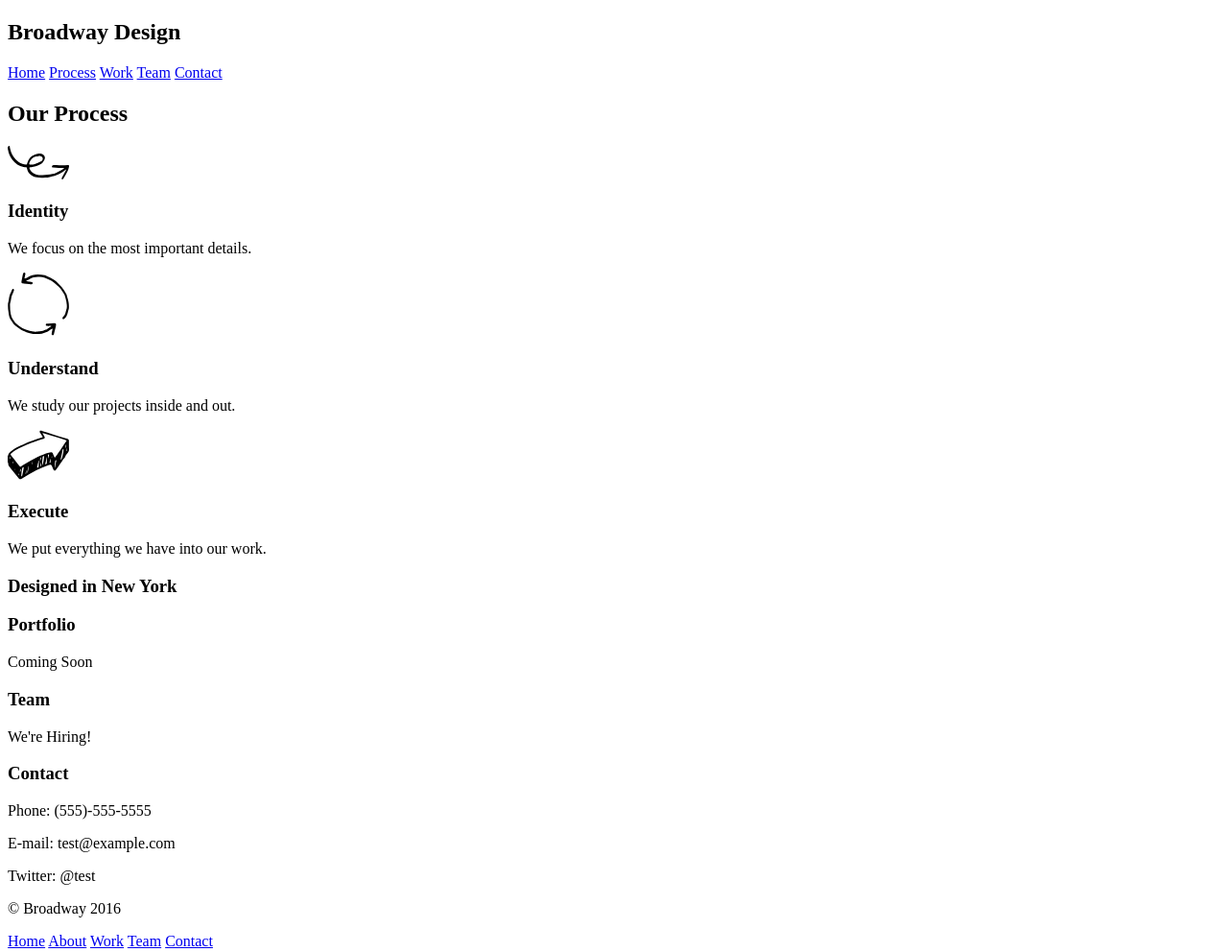
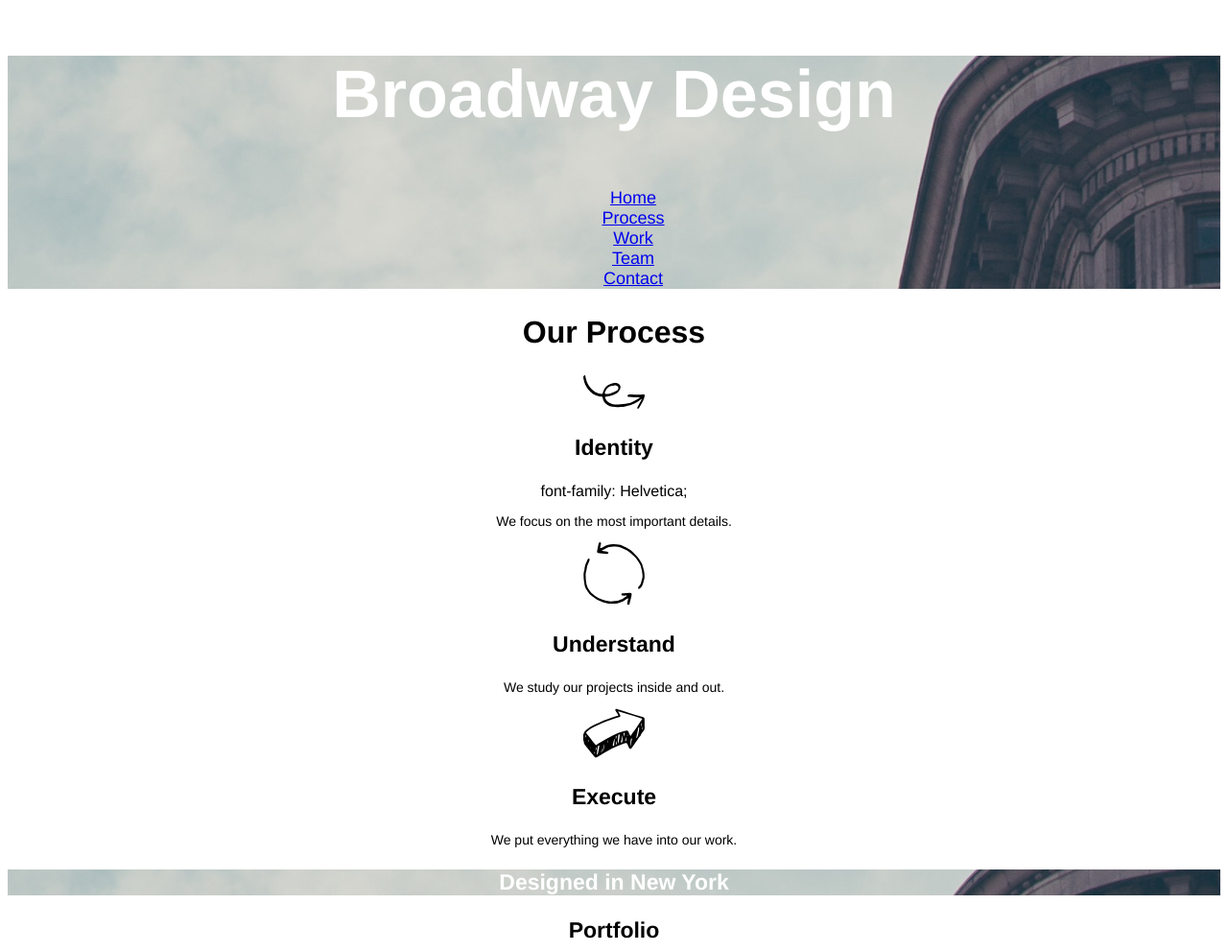
Before and after one commit to oldermcdonald/CA_BWS_Broadway, a plain HTML site: page index.html in a window 1280 px wide. Shown: the top 992 px of the page at 96% size. Drawn offline with Linux system fonts and the light colour scheme.

Commit message:
project done

```diff
--- a/index.html
+++ b/index.html
@@ -3,26 +3,27 @@
 
   <head>
     <meta charset="utf-8">
+    <link href="./resources/css/style.css" type="text/css" rel="stylesheet">
     <title>Broadway Design</title>
   </head>
 
   <body>
-    <header>
-      <nav>
+      <nav class="image-behind">
         <h1>Broadway Design</h1>
-        <a href="#">Home</a>
-        <a href="#process">Process</a>
-        <a href="#work">Work</a>
-        <a href="#team">Team</a>
-        <a href="#contact">Contact</a>
+        <ul>
+          <li><a href="#">Home</a></li>
+          <li><a href="#process">Process</a></li>
+          <li><a href="#work">Work</a></li>
+          <li><a href="#team">Team</a></li>
+          <li><a href="#contact">Contact</a></li>
+        </ul>
       </nav>
-    </header>
 
-    <section>
+<!-- Process section -->
       <h2 id="process">Our Process</h2>
 
       <img src="./resources/images/identify.svg" alt="swiggley arrow">
-      <h3>Identity</h3>
+      <h3>Identity</h3>  font-family: Helvetica;
       <p>We focus on the most important details.</p>
 
       <img src="./resources/images/understand.svg" alt="circular arrows">
@@ -32,9 +33,8 @@
       <img src="./resources/images/execute.svg" alt="large arrow">
       <h3>Execute</h3>
       <p>We put everything we have into our work.</p>
-    </section>
 
-    <h3 id="bg-text">Designed in New York</h3>
+    <h3 class="image-behind">Designed in New York</h3>
 
     <h3 id="work">Portfolio</h3>
     <p>Coming Soon</p>
@@ -48,14 +48,14 @@
     <p>Twitter: @test</p>
 
     <footer>
-      <p>&copy Broadway 2016</p>
+      <p>&copy Broadway 2016
       <a href="#home">Home</a>
       <a href="#about">About</a>
       <a href="#work">Work</a>
       <a href="#team">Team</a>
       <a href="#contact">Contact</a>
+      </p>
     </footer>
-
 
   </body>
 </html>
--- a/resources/css/style.css
+++ b/resources/css/style.css
@@ -1,10 +1,44 @@
-header {
-  background-image: url("./resources/images/the-flatiron-building.png");
+body {
+  text-align: center;
+  font-family: Helvetica;
+}
+
+/* all elements in Nav */
+.image-behind {
+  background-image: url("../images/the-flatiron-building.png");
+  color: white;
 }
 
 h1 {
-  font-family: Helvetica;
   font-size: 70px;
   font-weight: bold;
+  text-align: center;
+}
+
+li, li a:visited {
+  list-style-type: none;
+  font-size: 18px;
   color: white;
 }
+
+h2 {
+  font-size: 32px;
+  font-weight: bold;
+}
+
+h3 {
+  font-size: 23px;
+  font-weight: bold;
+}
+
+p {
+  font-size: 14px;
+}
+
+footer, footer a{
+  text-align: left;
+  font-size: 11px;
+  color: white;
+  font-weight: bold;
+  background-color: dimgray;
+}
```
